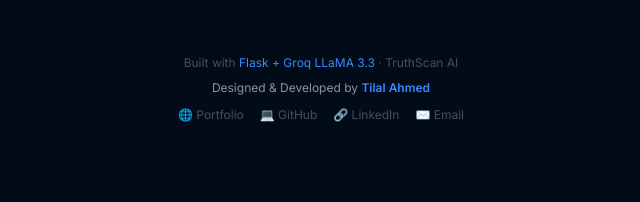
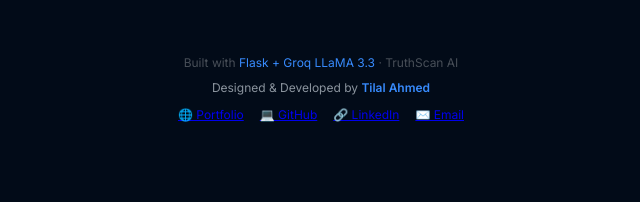
Before and after one commit to TilalAhmed/Truth-Ai, a Flask app: page / in a window 1280 px wide. Shown: the part 1684-1886 px from the top of the page, without its empty margins (319-959 px from the left). Run offline with Flask 3, Linux system fonts and the light colour scheme; data that the repository does not hold is empty.

Commit message:
Refactor footer link styles in CSS
Removed hover effect and adjusted footer link styles.

```diff
--- a/static/style.css
+++ b/static/style.css
@@ -1,4 +1,4 @@
-*, *::before, *::after { box-sizing: border-box; margin: 0; padding: 0; }
+    *, *::before, *::after { box-sizing: border-box; margin: 0; padding: 0; }
     :root {
       --bg-deep: #020b18;
       --glass-bg: rgba(6, 30, 65, 0.55);
@@ -186,8 +186,6 @@
 
     footer { text-align: center; margin-top: 60px; font-size: 12px; color: var(--text-muted); }
     footer span { color: var(--accent); }
-    .footer-link { color: var(--text-muted); text-decoration: none; font-size: 12px; transition: color 0.2s; }
-    .footer-link:hover { color: var(--accent); }
 
     @media (max-width: 768px) {
       .stats-row { grid-template-columns: repeat(3, 1fr); }
```
